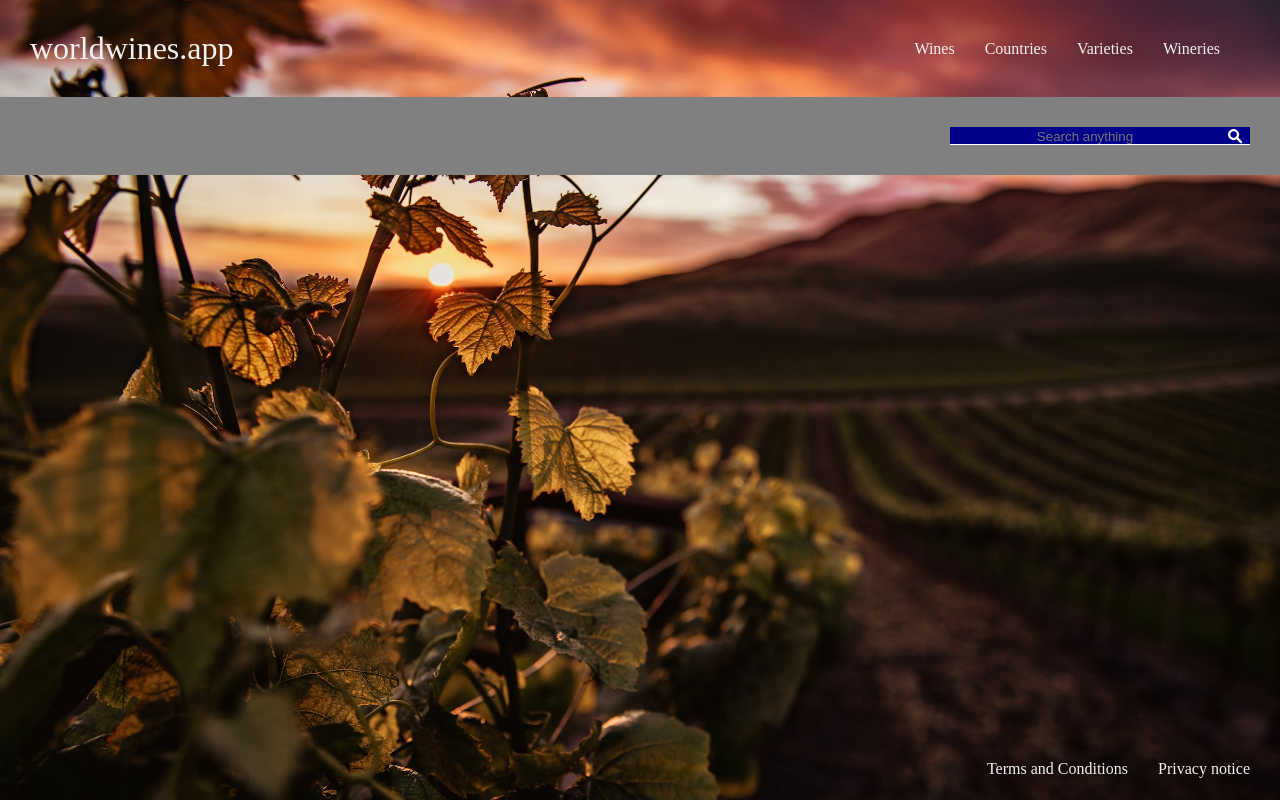
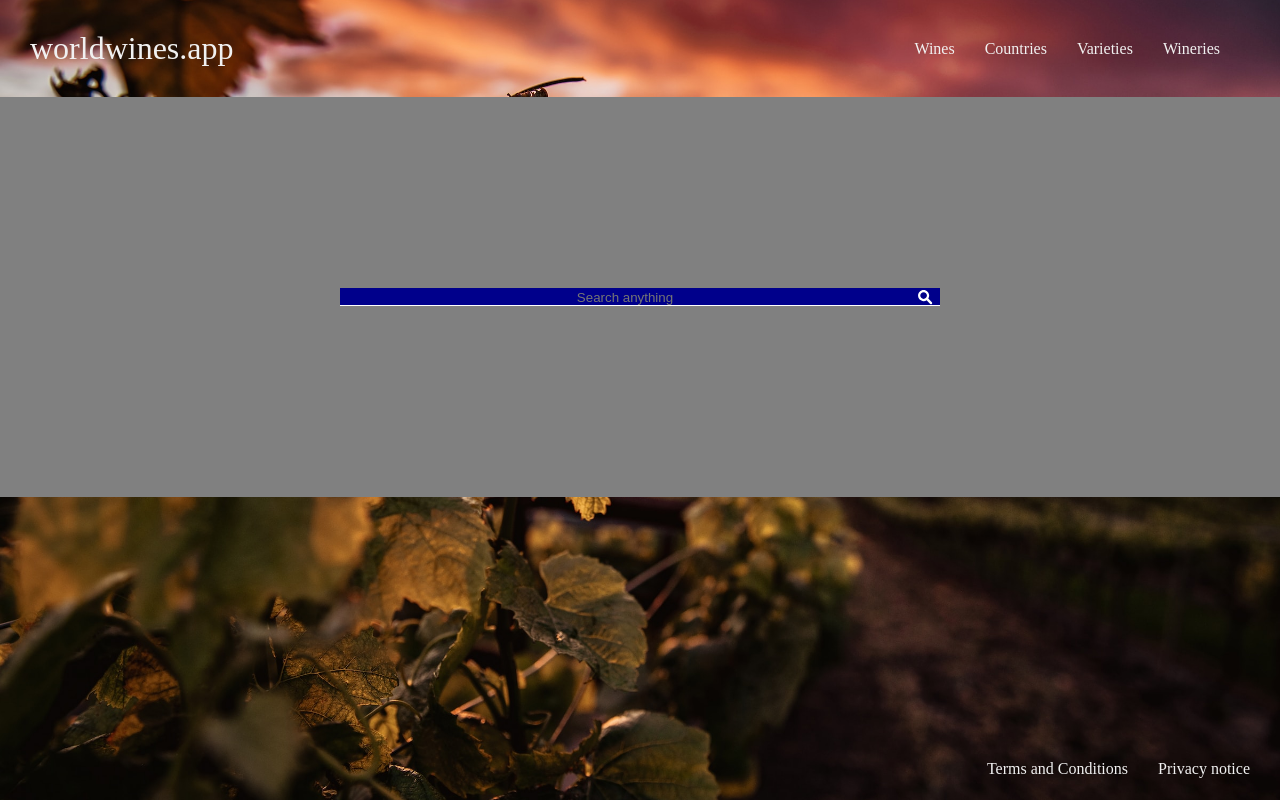
Before and after one commit to xdth/worldwines, a React (Vite) app in the folder frontend/: page / in a window 1280 px wide. Built offline with nearby package versions, Linux system fonts and the light colour scheme.

Commit message:
SearchBox testing

```diff
--- a/frontend/package.json
+++ b/frontend/package.json
@@ -26,6 +26,7 @@
     "@swc/jest": "^0.2.26",
     "@testing-library/jest-dom": "^5.16.5",
     "@testing-library/react": "^14.0.0",
+    "@testing-library/user-event": "^14.4.3",
     "@types/jest": "^29.5.2",
     "@types/react": "^18.0.37",
     "@types/react-dom": "^18.0.11",
@@ -41,6 +42,7 @@
     "jest-environment-jsdom": "^29.5.0",
     "jest-transform-stub": "^2.0.0",
     "ts-jest": "^29.1.0",
+    "ts-node": "^10.9.1",
     "typescript": "^5.0.2",
     "vite": "^4.3.9"
   }
--- a/frontend/src/components/SearchBox/index.tsx
+++ b/frontend/src/components/SearchBox/index.tsx
@@ -1,4 +1,4 @@
-import React from 'react';
+import React, { useEffect, useRef } from 'react';
 import {
   StyledInputContainerExpanded,
   StyledInputContainerReduced,
@@ -9,11 +9,29 @@ import {
 } from './styles';
 import { AppContextProvider, useAppContext } from '../../hooks/appContext';
 
-const SearchBox: React.FC= () => {
-  const {
-    isSearchBoxExpanded,
-    handleIsSearchBoxExpanded
-  } = useAppContext();
+const SearchBox: React.FC = () => {
+  const { isSearchBoxExpanded, handleIsSearchBoxExpanded } = useAppContext();
+  console.log('isSearchBoxExpanded:', isSearchBoxExpanded);
+
+  const containerRef = useRef<HTMLDivElement>(null);
+
+  // useEffect(() => {
+  //   handleIsSearchBoxExpanded(false);
+  // }, []);
+
+  const toggleSearchBox = () => {
+    handleIsSearchBoxExpanded(!isSearchBoxExpanded);
+  };
+
+  const handleContainerClick = (event: React.PointerEvent<HTMLDivElement>) => {
+    event.stopPropagation();
+    containerRef.current?.setPointerCapture(event.pointerId);
+    toggleSearchBox();
+  };
+
+  const handleContainerRelease = (event: React.PointerEvent<HTMLDivElement>) => {
+    containerRef.current?.releasePointerCapture(event.pointerId);
+  };
 
   const ContainerComponent = isSearchBoxExpanded
     ? StyledInputContainerExpanded
@@ -21,11 +39,14 @@ const SearchBox: React.FC= () => {
 
   const InputComponent = isSearchBoxExpanded ? InputExpanded : InputReduced;
 
-  handleIsSearchBoxExpanded(false);
-
   return (
     <AppContextProvider>
-      <ContainerComponent data-testid={isSearchBoxExpanded ? 'input-container-expanded' : 'input-container-reduced'}>
+      <ContainerComponent
+        ref={containerRef}
+        data-testid={isSearchBoxExpanded ? 'input-container-expanded' : 'input-container-reduced'}
+        onPointerDown={handleContainerClick}
+        onPointerUp={handleContainerRelease}
+      >
         <StyledInput>
           <InputComponent
             type="text"
--- a/frontend/src/hooks/appContext.tsx
+++ b/frontend/src/hooks/appContext.tsx
@@ -1,7 +1,7 @@
 import React, { createContext, useCallback, useState, useContext } from 'react';
 
 interface Wine {
-  id: number;
+  id?: number;
   country?: string;
   description?: string;
   designation?: string;
--- a/frontend/tsconfig.json
+++ b/frontend/tsconfig.json
@@ -18,5 +18,4 @@
     "resolveJsonModule": true
   },
   "include": ["src", "jest.setup.cjs"],
-  "references": [{ "path": "./tsconfig.node.json" }]
 }
```
Also changed, not shown: 2 other files (tests, documents, lock files or other folders).
